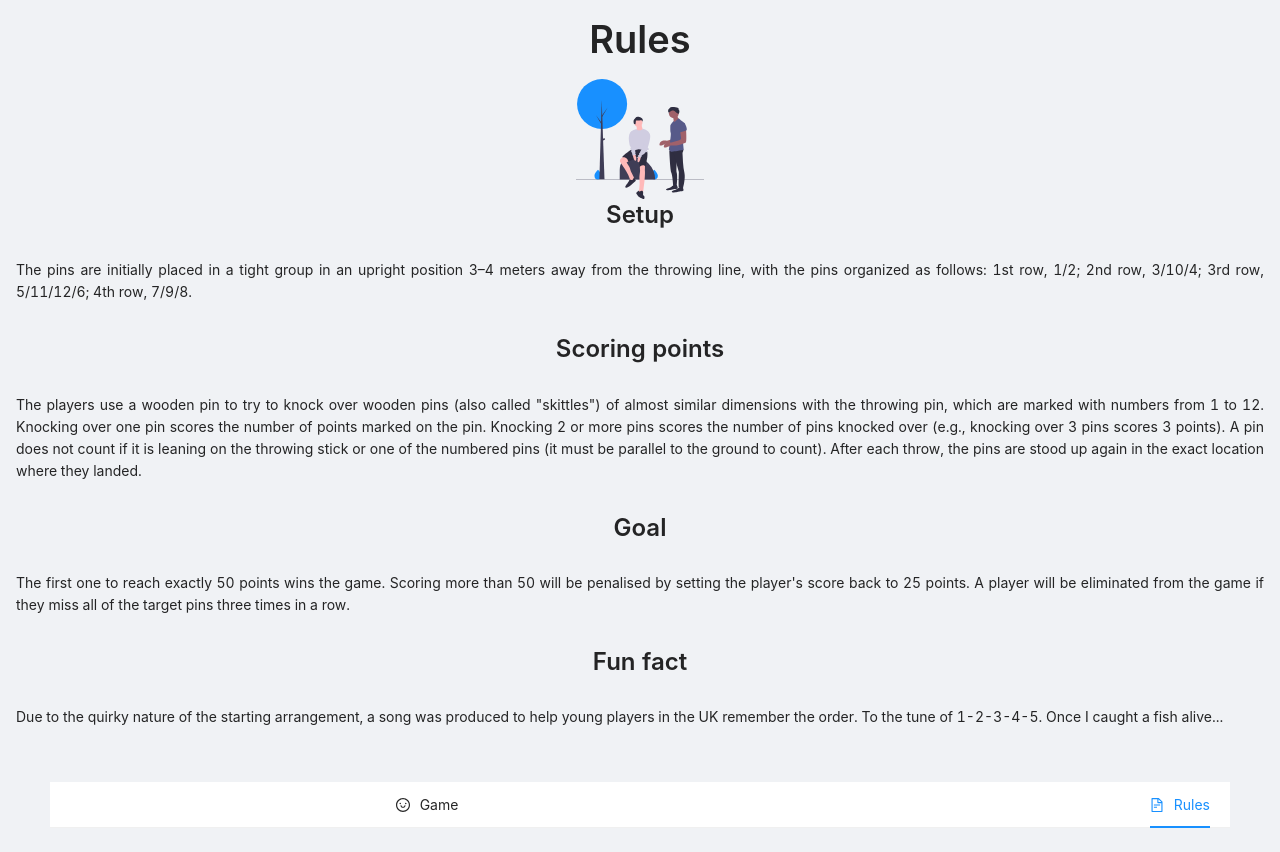
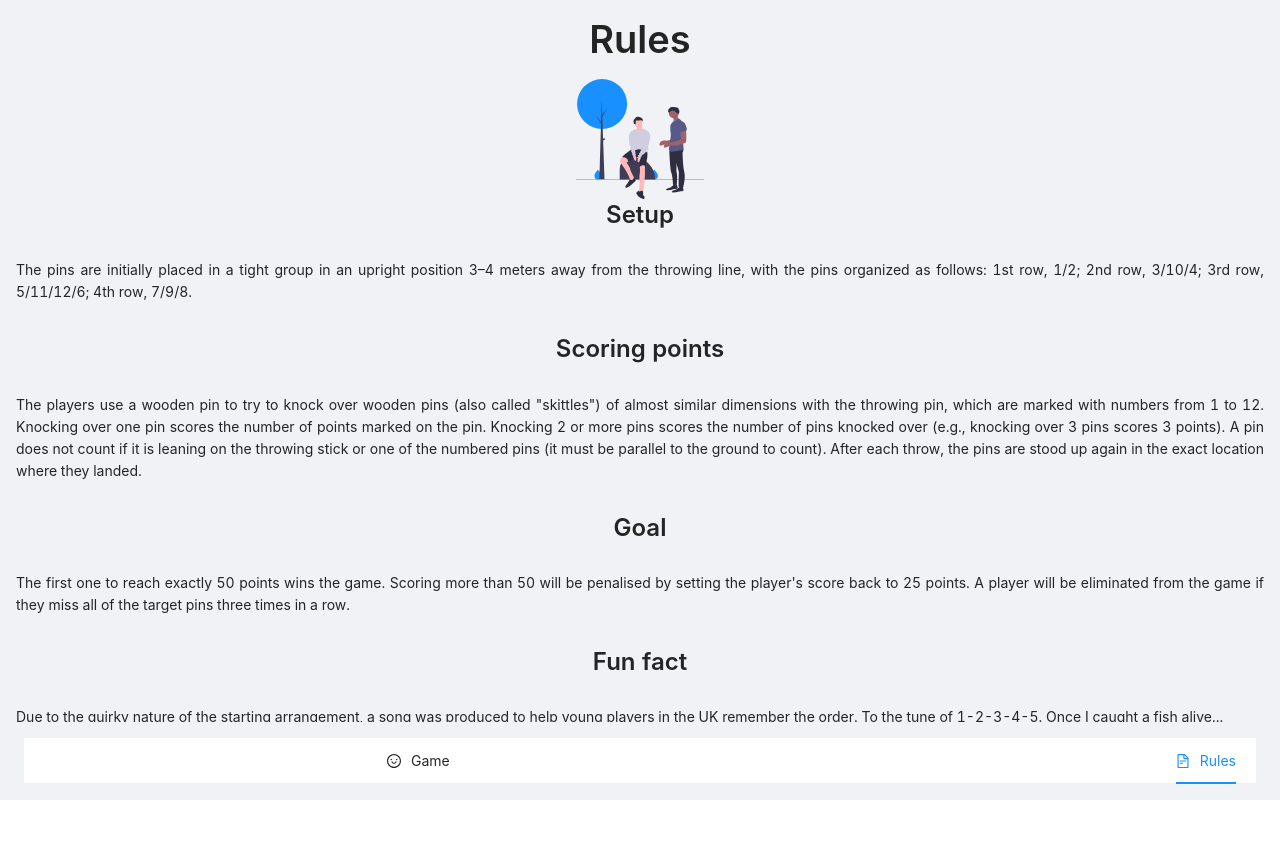
Before and after one commit to vellu83/molkky, a React (Create React App) app: page /rules in a window 1280 px wide. After the commit the page ends 800 px from the top, so only its background shows below. Built offline with nearby package versions, Linux system fonts and the light colour scheme.

Commit message:
footer fix position

```diff
--- a/src/rules/RulesPage.tsx
+++ b/src/rules/RulesPage.tsx
@@ -8,7 +8,7 @@ const { Content } = Layout;
 
 export const RulesPage = () => {
   return (
-    <Layout className='layout'>
+    <Layout className='layout' style={{ height: '100vh', width: '100%' }}>
       <Content
         style={{
           overflow: 'auto',
--- a/src/shared/AppFooter.tsx
+++ b/src/shared/AppFooter.tsx
@@ -8,7 +8,7 @@ const { Footer } = Layout;
 export const AppFooter = () => {
   const location = useLocation();
   return (
-    <Footer>
+    <Footer style={{ bottom: 0, padding: '16px 24px' }}>
       <Menu
         mode='horizontal'
         selectedKeys={[
```
